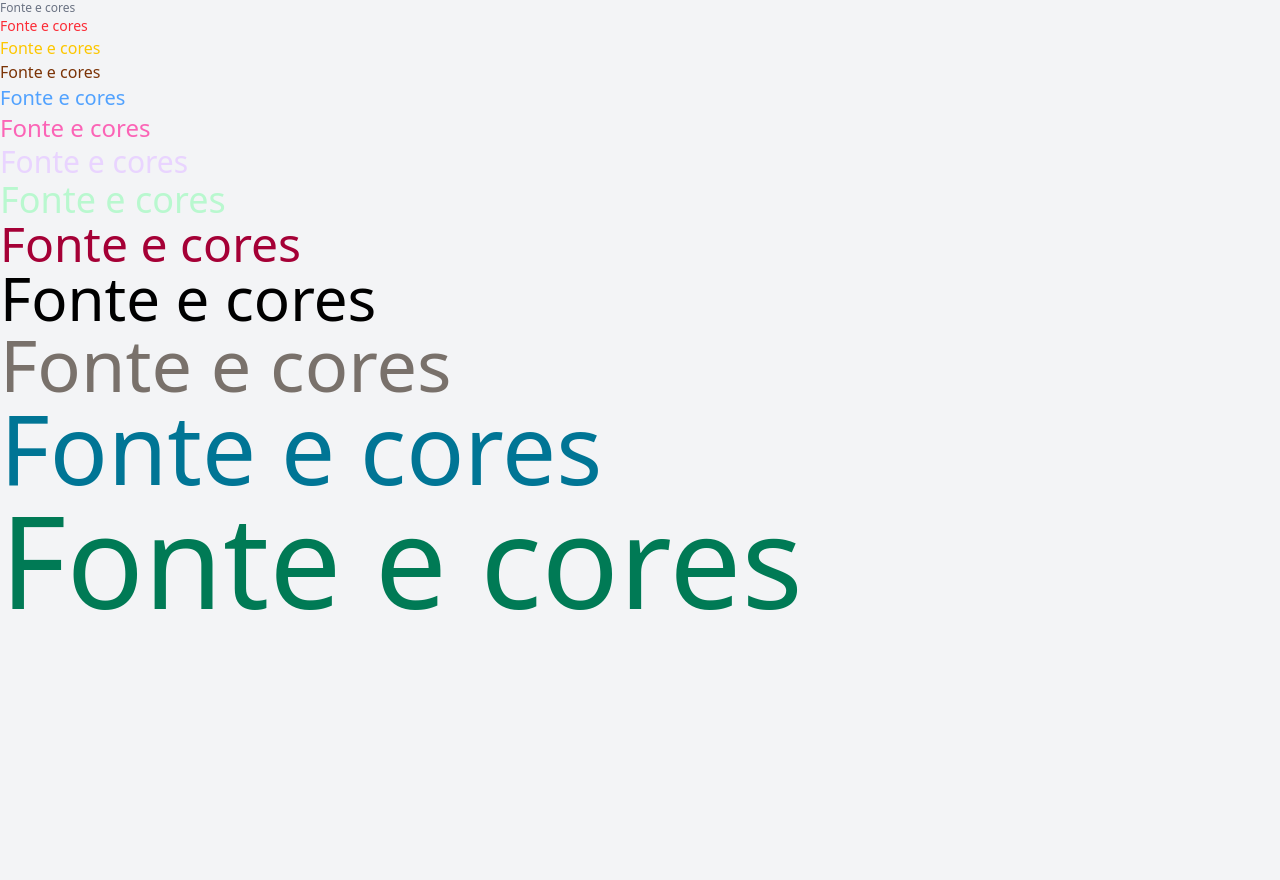
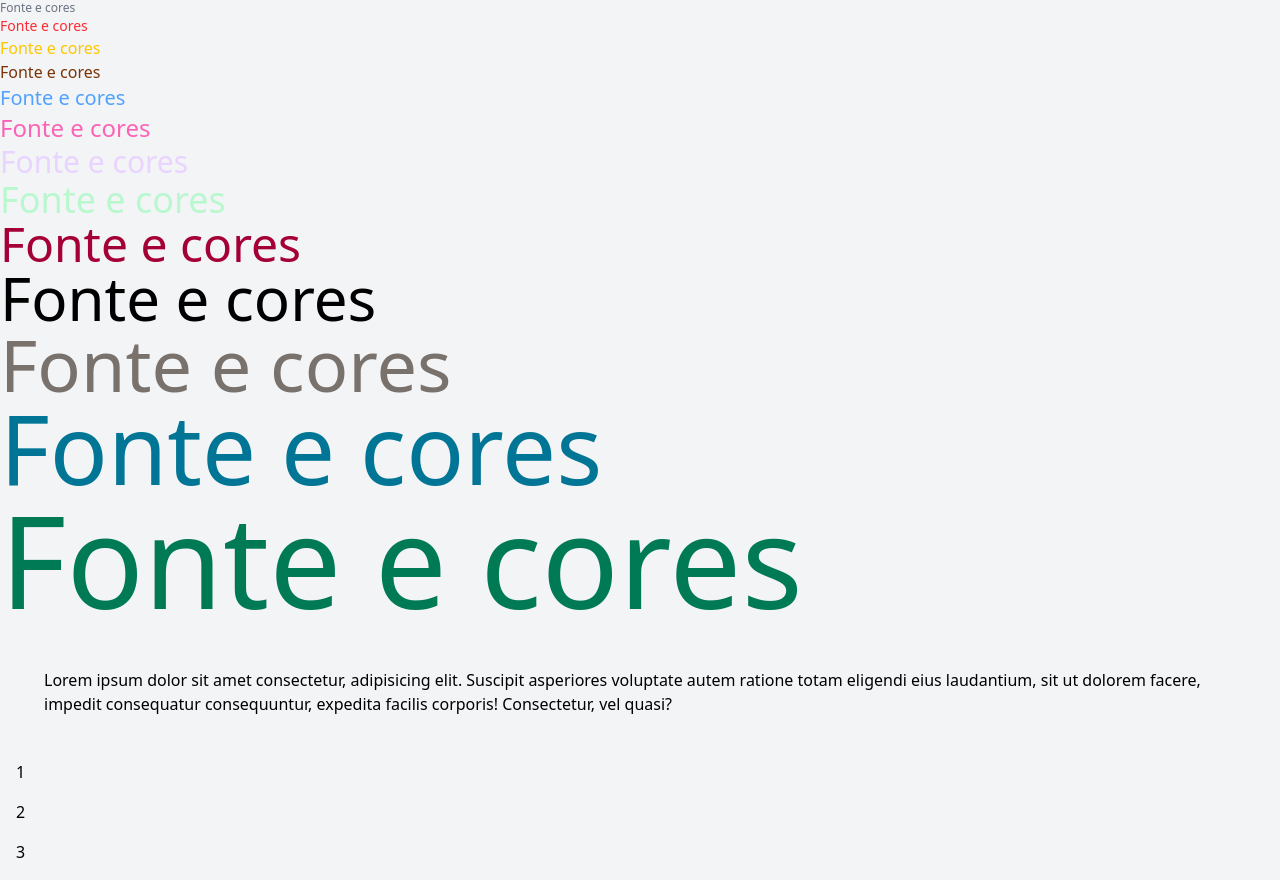
Before and after one commit to JyojiTenguam/TailWindCSS-explorer, a website: page src/index.html in a window 1280 px wide. Before the commit the page ends 800 px from the top, so only its background shows below. Drawn offline with Linux system fonts and the light colour scheme.

Commit message:
feat: inclui seções para testar espaçamentos com padding, margin e space-y

```diff
--- a/src/index.html
+++ b/src/index.html
@@ -6,6 +6,7 @@
   <link href="./output.css" rel="stylesheet">
 </head>
 <body class="bg-gray-100">
+  <!-- Fontes -->
   <h2 class="text-xs text-gray-500">Fonte e cores</h2>
   <h2 class="text-sm text-red-500">Fonte e cores</h2>
   <h2 class="text-base text-yellow-400">Fonte e cores</h2>
@@ -19,5 +20,15 @@
   <h2 class="text-7xl text-stone-500">Fonte e cores</h2>
   <h2 class="text-8xl text-cyan-700">Fonte e cores</h2>
   <h2 class="text-9xl text-emerald-700">Fonte e cores</h2>
+
+  <!-- Espaçamento -->
+  <div class="p-4 m-7"> Lorem ipsum dolor sit amet consectetur, adipisicing elit. Suscipit asperiores voluptate autem ratione totam eligendi eius laudantium, sit ut dolorem facere, impedit consequatur consequuntur, expedita facilis corporis! Consectetur, vel quasi? </div>
+
+  <div class="m-4 space-y-4">
+    <div> 1 </div>
+    <div> 2 </div>
+    <div> 3 </div>
+  </div>
+
 </body>
 </html>
```
Also changed, not shown: src/output.css, 1 other file.
